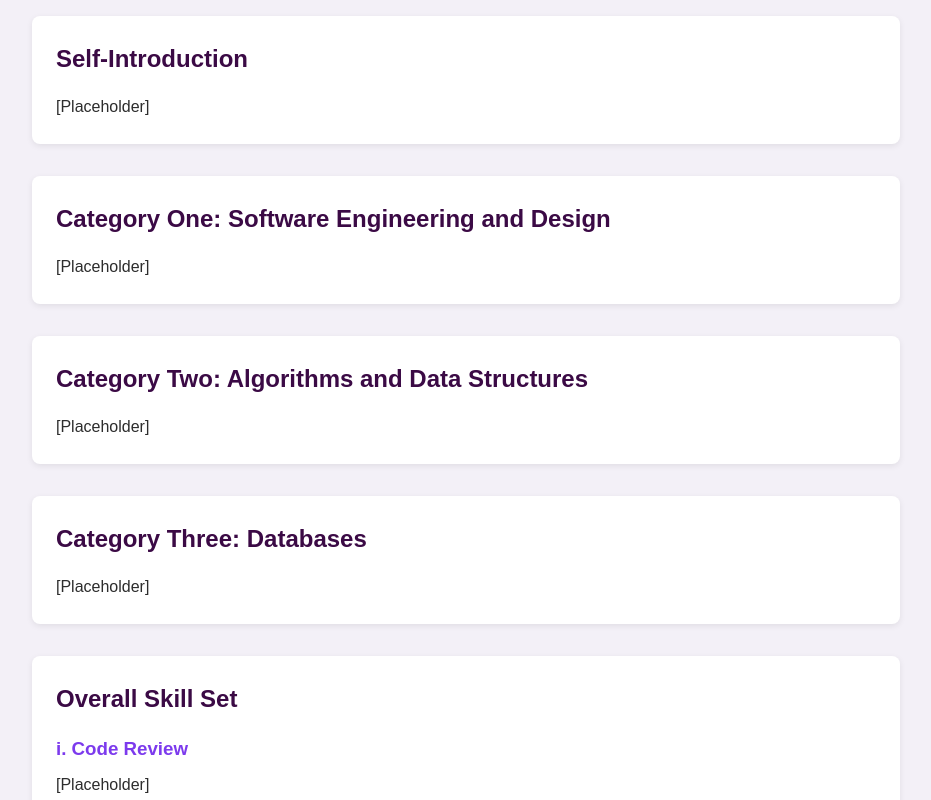
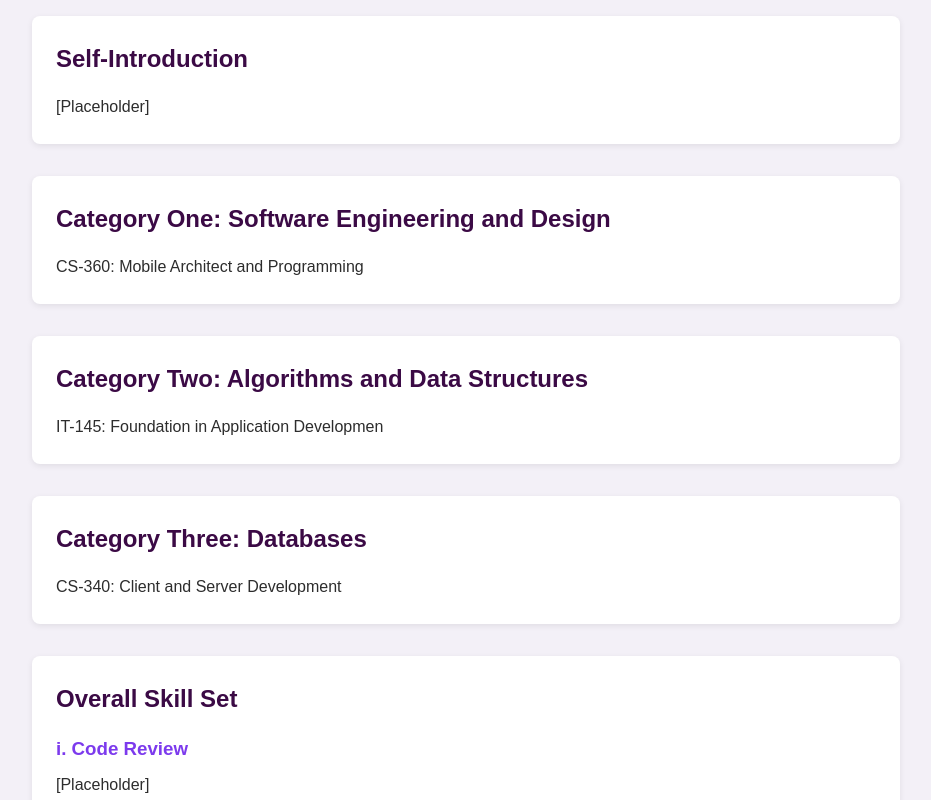
Before and after one commit to kalebsnhu/kalebsnhu.github.io, a plain HTML site: page index.html in a window 1280 px wide. Shown: the part 376-1176 px from the top of the page, without its empty margins (174-1105 px from the left). Drawn offline with Linux system fonts and the light colour scheme.

Commit message:
Update index.html

```diff
--- a/index.html
+++ b/index.html
@@ -29,17 +29,17 @@
 
     <section id="2">
       <h2>Category One: Software Engineering and Design</h2>
-      <p>[Placeholder]</p>
+      <p>CS-360: Mobile Architect and Programming</p>
     </section>
 
     <section id="3">
       <h2>Category Two: Algorithms and Data Structures</h2>
-      <p>[Placeholder]</p>
+      <p>IT-145: Foundation in Application Developmen</p>
     </section>
 
     <section id="4">
       <h2>Category Three: Databases</h2>
-      <p>[Placeholder]</p>
+      <p>CS-340: Client and Server Development</p>
     </section>
 
     <section id="5">
```
